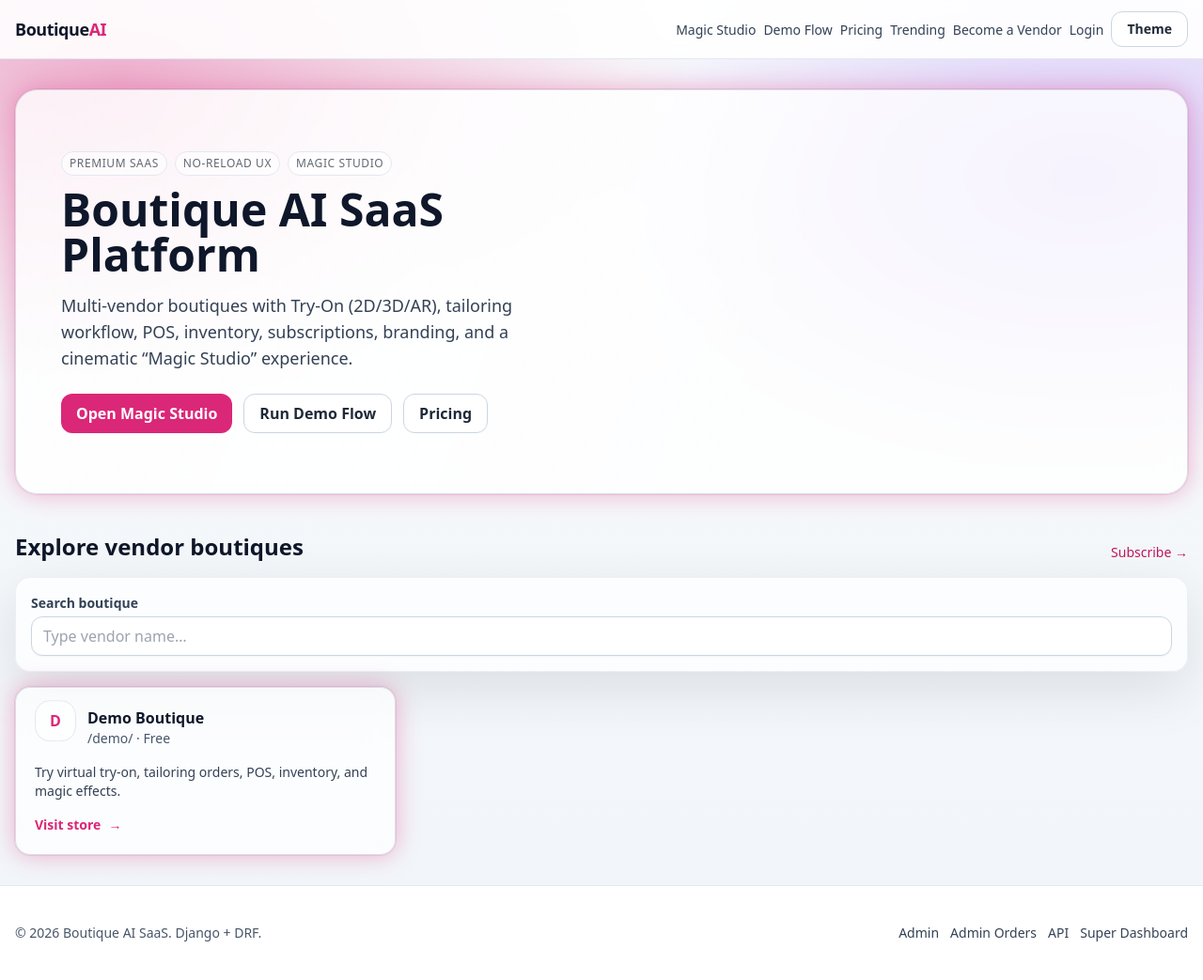
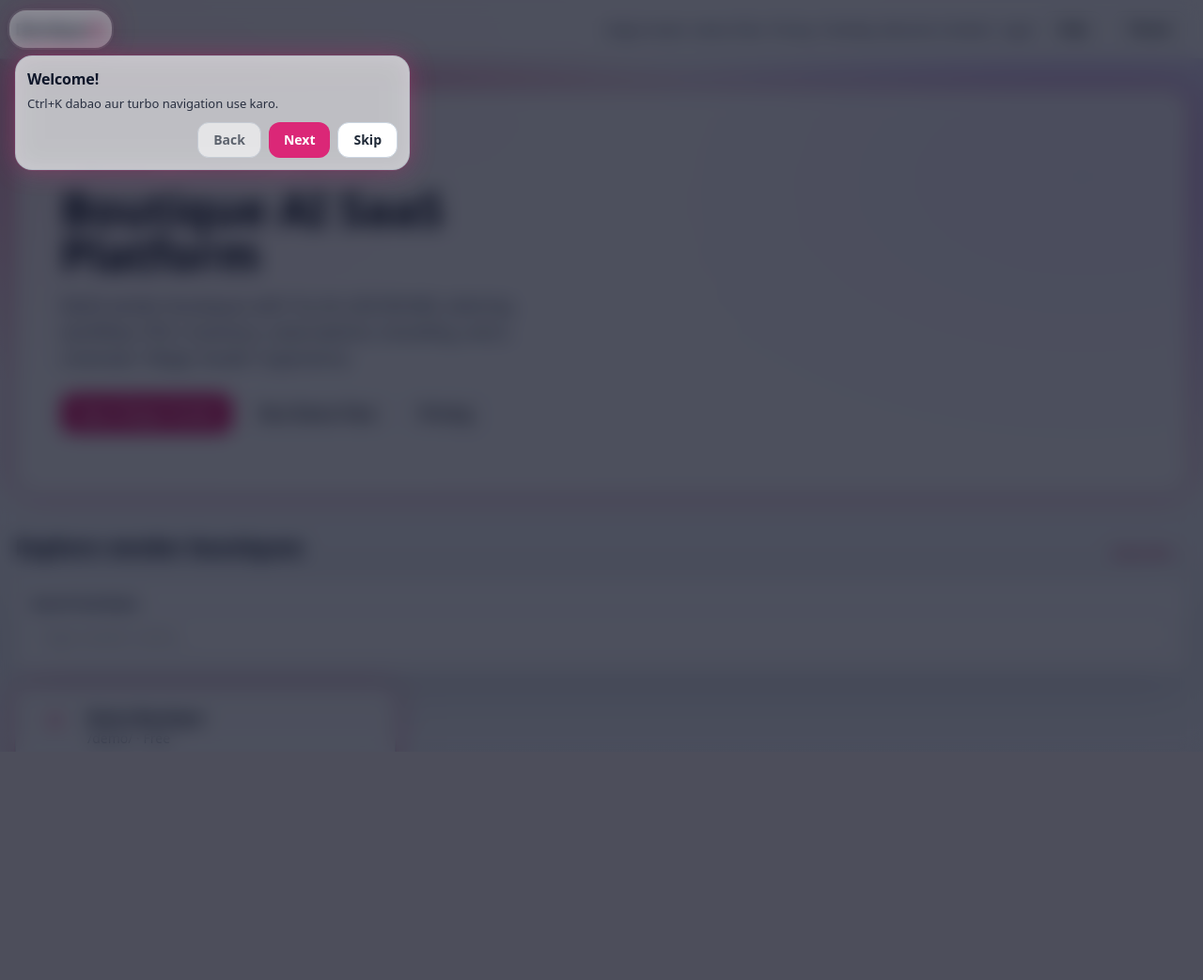
Before and after one commit to Amit1886/Boutique-SaaS-Platform, a Django app: page / in a window 1280 px wide. Shown: the whole page at 94% size. After the commit the page ends 791 px from the top, so only its background shows below. Run offline with Django 5.2, Linux system fonts and the light colour scheme; data comes from the database, SQL or seed files in the repository; data that the repository does not hold is empty; some libraries are stand-ins or nearby versions.

Commit message:
Add guided tour and Help button

```diff
--- a/boutique_ai_saas/static/css/magic_ui.css
+++ b/boutique_ai_saas/static/css/magic_ui.css
@@ -175,6 +175,47 @@ html.dark .cmdk-input {
 .cmdk-foot { padding: 10px 12px; border-top: 1px solid rgba(148,163,184,0.25); font-size: 12px; color: rgba(15,23,42,0.62); }
 html.dark .cmdk-foot { color: rgba(255,255,255,0.62); border-top-color: rgba(255,255,255,0.10); }
 
+/* Guided tour */
+.tour-overlay {
+  position: fixed;
+  inset: 0;
+  z-index: 110;
+  background: rgba(2, 6, 23, 0.45);
+  backdrop-filter: blur(10px);
+}
+.tour-hole {
+  position: absolute;
+  border-radius: 18px;
+  box-shadow:
+    0 0 0 9999px rgba(2, 6, 23, 0.45),
+    0 0 0 2px rgba(255,255,255,0.16),
+    0 0 30px color-mix(in oklab, var(--magic) 30%, transparent);
+  pointer-events: none;
+}
+.tour-tip {
+  position: absolute;
+  padding: 12px 12px;
+  border-radius: 18px;
+  max-width: 420px;
+}
+.tour-title {
+  font-weight: 900;
+  letter-spacing: -0.01em;
+}
+.tour-body {
+  margin-top: 6px;
+  font-size: 13px;
+  opacity: 0.85;
+  line-height: 1.35;
+}
+.tour-actions {
+  margin-top: 10px;
+  display: flex;
+  gap: 8px;
+  justify-content: flex-end;
+  flex-wrap: wrap;
+}
+
 /* Dark mode (Tailwind: html.dark) */
 html.dark body {
   background:
--- /dev/null
+++ b/boutique_ai_saas/static/js/smart_tour.js
@@ -0,0 +1,181 @@
+(function () {
+  const KEY = "boutique.tour.v1.done";
+
+  function qs(sel) {
+    return document.querySelector(sel);
+  }
+
+  function getSteps() {
+    const path = window.location.pathname || "/";
+    if (path === "/") {
+      return [
+        { sel: '[data-tour="brand"]', title: "Welcome!", body: "Ctrl+K dabao aur turbo navigation use karo." },
+        { sel: '[data-tour="magic"]', title: "Magic Studio", body: "Cinematic try-on experience (no-build fallback bhi hai)." },
+        { sel: '[data-tour="demo"]', title: "Demo Flow", body: "One-click checklist se full testing." },
+        { sel: '[data-tour="search"]', title: "Live Search", body: "Vendor name type karo — grid live update (no reload)." },
+        { sel: '[data-tour="theme"]', title: "Theme Toggle", body: "Dark/Light neon vibe." },
+      ];
+    }
+    if (path.startsWith("/demo-flow/")) {
+      return [
+        { sel: '[data-tour="demo-seed"]', title: "Seed Demo", body: "Ek command se sab demo users + data ready." },
+        { sel: '[data-tour="demo-links"]', title: "Quick Links", body: "Poora system flow yahi se test ho jayega." },
+      ];
+    }
+    if (path.startsWith("/vendor/")) {
+      return [
+        { sel: '[data-tour="kpi"]', title: "KPI Cards", body: "Animated stats — instantly business pulse." },
+        { sel: '[data-tour="quicklinks"]', title: "Quick Actions", body: "Inventory, POS, Tailor tasks, Admin." },
+      ];
+    }
+    if (path.startsWith("/accounts/dashboard/")) {
+      return [
+        { sel: '[data-tour="kpi"]', title: "Your KPIs", body: "Wallet, orders, looks, favorites — all at a glance." },
+      ];
+    }
+    if (path.startsWith("/tailor/")) {
+      return [
+        { sel: '[data-tour="kpi"]', title: "Task Status", body: "Pending / In progress / Done — live work view." },
+      ];
+    }
+    return [];
+  }
+
+  function canShow() {
+    try {
+      return localStorage.getItem(KEY) !== "1";
+    } catch {
+      return true;
+    }
+  }
+
+  function markDone() {
+    try {
+      localStorage.setItem(KEY, "1");
+    } catch {}
+  }
+
+  function makeEl(tag, cls) {
+    const el = document.createElement(tag);
+    if (cls) el.className = cls;
+    return el;
+  }
+
+  function showTour(opts) {
+    const steps = getSteps().filter((s) => s.sel && qs(s.sel));
+    if (!steps.length) return;
+
+    let i = 0;
+    const overlay = makeEl("div", "tour-overlay");
+    const hole = makeEl("div", "tour-hole");
+    const tip = makeEl("div", "tour-tip glass neon-ring");
+    const title = makeEl("div", "tour-title");
+    const body = makeEl("div", "tour-body");
+    const actions = makeEl("div", "tour-actions");
+    const btnPrev = makeEl("button", "btn-secondary btn-glow text-sm");
+    const btnNext = makeEl("button", "btn-primary btn-glow text-sm");
+    const btnSkip = makeEl("button", "btn-secondary btn-glow text-sm");
+
+    btnPrev.type = "button";
+    btnNext.type = "button";
+    btnSkip.type = "button";
+    btnPrev.textContent = "Back";
+    btnNext.textContent = "Next";
+    btnSkip.textContent = "Skip";
+
+    actions.appendChild(btnPrev);
+    actions.appendChild(btnNext);
+    actions.appendChild(btnSkip);
+    tip.appendChild(title);
+    tip.appendChild(body);
+    tip.appendChild(actions);
+    overlay.appendChild(hole);
+    overlay.appendChild(tip);
+
+    function clamp(v, a, b) {
+      return Math.max(a, Math.min(b, v));
+    }
+
+    function position() {
+      const s = steps[i];
+      const target = qs(s.sel);
+      if (!target) return;
+
+      target.scrollIntoView({ block: "center", behavior: "smooth" });
+      const r = target.getBoundingClientRect();
+
+      hole.style.left = r.left - 6 + "px";
+      hole.style.top = r.top - 6 + "px";
+      hole.style.width = r.width + 12 + "px";
+      hole.style.height = r.height + 12 + "px";
+
+      const vw = window.innerWidth;
+      const vh = window.innerHeight;
+      const tipW = Math.min(420, vw - 28);
+      tip.style.width = tipW + "px";
+
+      const preferBelow = r.top < vh * 0.45;
+      const left = clamp(r.left, 14, vw - tipW - 14);
+      const top = preferBelow ? r.bottom + 14 : r.top - 14;
+      tip.style.left = left + "px";
+      tip.style.top = (preferBelow ? top : Math.max(14, top - tip.offsetHeight)) + "px";
+
+      title.textContent = s.title || "Tip";
+      body.textContent = s.body || "";
+
+      btnPrev.disabled = i === 0;
+      btnPrev.style.opacity = i === 0 ? "0.6" : "1";
+      btnNext.textContent = i === steps.length - 1 ? "Done" : "Next";
+    }
+
+    function close(done) {
+      overlay.remove();
+      window.removeEventListener("resize", position);
+      window.removeEventListener("scroll", position, true);
+      if (done) markDone();
+    }
+
+    btnPrev.addEventListener("click", () => {
+      if (i > 0) i -= 1;
+      position();
+    });
+    btnNext.addEventListener("click", () => {
+      if (i < steps.length - 1) {
+        i += 1;
+        position();
+      } else {
+        close(true);
+      }
+    });
+    btnSkip.addEventListener("click", () => close(true));
+
+    overlay.addEventListener("click", (e) => {
+      if (e.target === overlay) close(true);
+    });
+
+    document.body.appendChild(overlay);
+    window.addEventListener("resize", position);
+    window.addEventListener("scroll", position, true);
+    setTimeout(position, 50);
+
+    if (opts && opts.force) {
+      // don't mark done when forced open; mark only when user clicks done/skip
+    }
+  }
+
+  // Auto show on first visit
+  if (canShow()) {
+    setTimeout(() => showTour({ force: false }), 900);
+  }
+
+  // Restart button
+  document.addEventListener("click", (e) => {
+    const btn = e.target && e.target.closest ? e.target.closest("[data-tour-restart]") : null;
+    if (!btn) return;
+    e.preventDefault();
+    try {
+      localStorage.removeItem(KEY);
+    } catch {}
+    showTour({ force: true });
+  });
+})();
--- a/boutique_ai_saas/templates/base.html
+++ b/boutique_ai_saas/templates/base.html
@@ -67,7 +67,7 @@
     <nav class="bg-white/90 dark:bg-slate-950/60 backdrop-blur border-b border-slate-200 dark:border-white/10 sticky top-0 z-50">
       <div class="max-w-7xl mx-auto px-4 py-3 flex items-center justify-between gap-4">
         <div class="flex items-center gap-3">
-          <a href="{% url 'home' %}" class="font-extrabold tracking-tight text-lg">
+          <a data-tour="brand" href="{% url 'home' %}" class="font-extrabold tracking-tight text-lg">
             Boutique<span class="text-[color:var(--vendor-theme)]">AI</span>
           </a>
           {% if current_vendor %}
@@ -78,8 +78,8 @@
         </div>
 
         <div class="flex items-center gap-2 flex-wrap justify-end">
-          <a class="navlink" href="/magic/">Magic Studio</a>
-          <a class="navlink" href="{% url 'demo_flow' %}">Demo Flow</a>
+          <a data-tour="magic" class="navlink" href="/magic/">Magic Studio</a>
+          <a data-tour="demo" class="navlink" href="{% url 'demo_flow' %}">Demo Flow</a>
           {% if current_vendor %}
             <a class="navlink" href="{% url 'vendor_home' vendor=current_vendor.subdomain %}">Store</a>
             <a class="navlink" href="{% url 'product_list' vendor=current_vendor.subdomain category='saree' %}">Saree</a>
@@ -104,7 +104,8 @@
             <a class="navlink" href="{% url 'login' %}">Login</a>
           {% endif %}
 
-          <button data-theme-toggle class="btn-secondary btn-glow text-sm">Theme</button>
+          <button data-tour-restart class="btn-secondary btn-glow text-sm">Help</button>
+          <button data-tour="theme" data-theme-toggle class="btn-secondary btn-glow text-sm">Theme</button>
         </div>
       </div>
     </nav>
@@ -146,5 +147,6 @@
     <script src="{% static 'js/magic_ui.js' %}"></script>
     <script src="{% static 'js/command_palette.js' %}"></script>
     <script src="{% static 'js/kpi.js' %}"></script>
+    <script src="{% static 'js/smart_tour.js' %}"></script>
   </body>
 </html>
--- a/boutique_ai_saas/templates/customer_dashboard.html
+++ b/boutique_ai_saas/templates/customer_dashboard.html
@@ -9,6 +9,7 @@
   </div>
 
   {% include "partials/kpi_cards.html" with cards=kpi_cards %}
+  <div data-tour="kpi"></div>
 
   <div class="mt-6 grid lg:grid-cols-2 gap-6 items-start">
     <div class="card p-6 lg:col-span-2">
--- a/boutique_ai_saas/templates/dashboard_tailor.html
+++ b/boutique_ai_saas/templates/dashboard_tailor.html
@@ -10,6 +10,7 @@
 
   {% if tailor %}
     {% include "partials/kpi_cards.html" with cards=kpi_cards %}
+    <div data-tour="kpi"></div>
     <div class="mt-6 card p-6">
       <div class="text-sm text-slate-500">Tailor</div>
       <div class="font-semibold">{{ tailor.user.username }} · {{ tailor.vendor.business_name }}</div>
--- a/boutique_ai_saas/templates/dashboard_vendor.html
+++ b/boutique_ai_saas/templates/dashboard_vendor.html
@@ -13,6 +13,7 @@
 
   {% if vendor %}
     {% include "partials/kpi_cards.html" with cards=kpi_cards %}
+    <div data-tour="kpi"></div>
 
     <div class="mt-6 grid md:grid-cols-3 gap-4">
       <div class="card p-5">
@@ -35,6 +36,7 @@
       </div>
       <div class="card p-5">
         <div class="text-sm text-slate-500">Quick Links</div>
+        <div data-tour="quicklinks"></div>
         <div class="mt-3 flex flex-col gap-2">
           <a class="navlink" href="{% url 'inventory_dashboard' %}">Fabric Inventory</a>
           <a class="navlink" href="{% url 'pos_billing' %}">POS Billing</a>
--- a/boutique_ai_saas/templates/demo_flow.html
+++ b/boutique_ai_saas/templates/demo_flow.html
@@ -8,7 +8,7 @@
         Ye page aapko poore system ka flow test karne ke liye quick links deta hai. Pehle demo data seed karo.
       </p>
 
-      <div class="mt-4 rounded-2xl border border-slate-200 bg-slate-50 p-4 text-sm">
+      <div data-tour="demo-seed" class="mt-4 rounded-2xl border border-slate-200 bg-slate-50 p-4 text-sm">
         <div class="font-semibold">Step 1 — Demo data seed</div>
         <div class="mt-2 font-mono text-xs bg-white border border-slate-200 rounded-xl p-3 overflow-auto">
           python manage.py migrate<br/>
@@ -86,7 +86,7 @@
         </div>
       </div>
 
-      <div class="mt-6 grid sm:grid-cols-2 gap-3">
+      <div data-tour="demo-links" class="mt-6 grid sm:grid-cols-2 gap-3">
         <a class="btn-primary text-center" href="/admin/">1) Django Admin</a>
         <a class="btn-secondary text-center" href="/pricing/">2) SaaS Pricing</a>
         <a class="btn-secondary text-center" href="/demo/">3) Demo Vendor Store</a>
--- a/boutique_ai_saas/templates/home.html
+++ b/boutique_ai_saas/templates/home.html
@@ -18,8 +18,8 @@
           and a cinematic “Magic Studio” experience.
         </p>
         <div class="mt-6 flex flex-col sm:flex-row gap-3">
-          <a href="/magic/" class="btn-primary btn-glow">Open Magic Studio</a>
-          <a href="{% url 'demo_flow' %}" class="btn-secondary btn-glow">Run Demo Flow</a>
+          <a data-tour="magic" href="/magic/" class="btn-primary btn-glow">Open Magic Studio</a>
+          <a data-tour="demo" href="{% url 'demo_flow' %}" class="btn-secondary btn-glow">Run Demo Flow</a>
           <a href="{% url 'pricing' %}" class="btn-secondary btn-glow">Pricing</a>
         </div>
       </div>
@@ -49,6 +49,7 @@
     <div class="mt-4 glass rounded-2xl border border-slate-200/60 p-4">
       <label class="label">Search boutique</label>
       <input
+        data-tour="search"
         name="q"
         placeholder="Type vendor name…"
         class="input"
```
